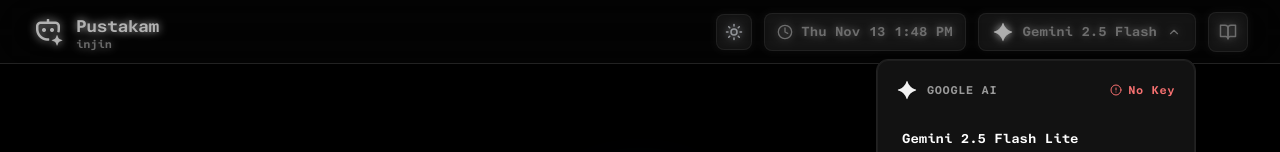
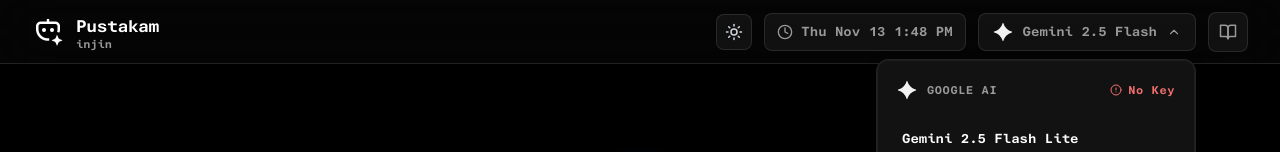
Before and after one commit to tailedflox9-maker/supreme-bassoon-pustakam, a React (Vite) app: page / in a window 1280 px wide. Both pictures are taken after a click on the button "Gemini 2.5 Flash". Shown: the top 152 px of the page. Built offline with nearby package versions, Linux system fonts and the light colour scheme; a web font is replaced by a local one.

Commit message:
Update TopHeader.tsx

```diff
--- a/src/components/TopHeader.tsx
+++ b/src/components/TopHeader.tsx
@@ -1,4 +1,4 @@
-// src/components/TopHeader.tsx - COMPLETE FILE WITH BLUR & MOBILE FIX
+// src/components/TopHeader.tsx - COMPLETE FILE WITH FIXED DROPDOWNS
 import React, { useState, useMemo, useEffect } from 'react';
 import { Settings, Brain, Check, AlertCircle, ChevronDown, BookOpen, Trash2, Plus, Search, Clock, Sun, Moon } from 'lucide-react';
 import { APISettings, ModelProvider, BookProject } from '../types';
@@ -246,17 +246,7 @@ export function TopHeader({ settings, books, currentBookId, onModelChange, onOpe
             )}
           </div>
         </div>
-
-        {/* ✅ NEW: Backdrop Blur Overlay */}
-        {(modelDropdownOpen || libraryOpen) && (
-          <div
-            className="dropdown-blur-backdrop"
-            onClick={() => {
-              setModelDropdownOpen(false);
-              setLibraryOpen(false);
-            }}
-          />
-        )}
+        {(modelDropdownOpen || libraryOpen) && <div className="fixed inset-0 z-40" onClick={() => { setModelDropdownOpen(false); setLibraryOpen(false); }} />}
       </header>
     </>
   );
```
Lines whose indentation alone changed are shown as unchanged.
